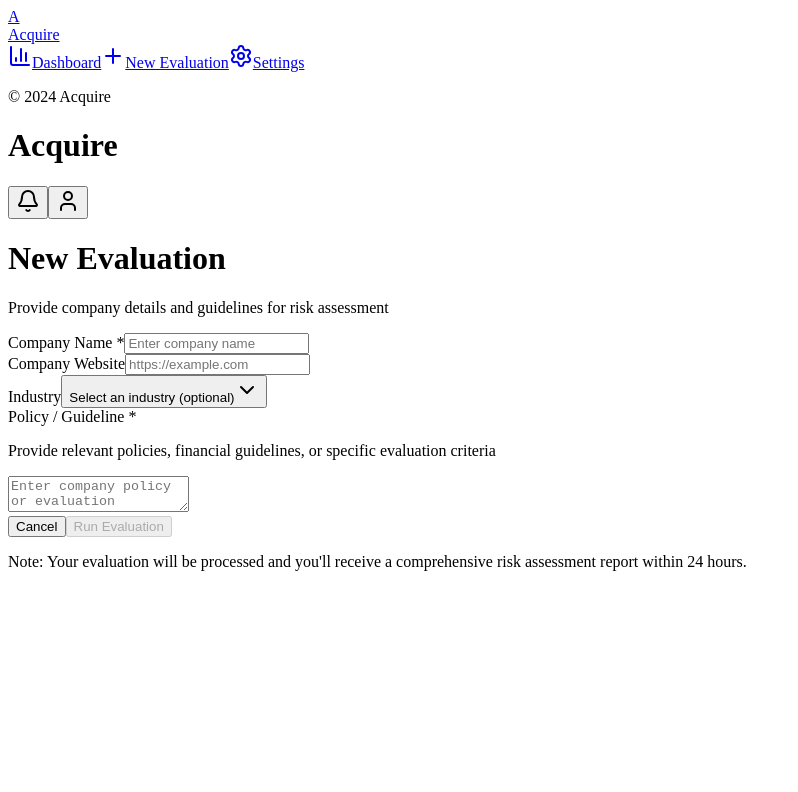
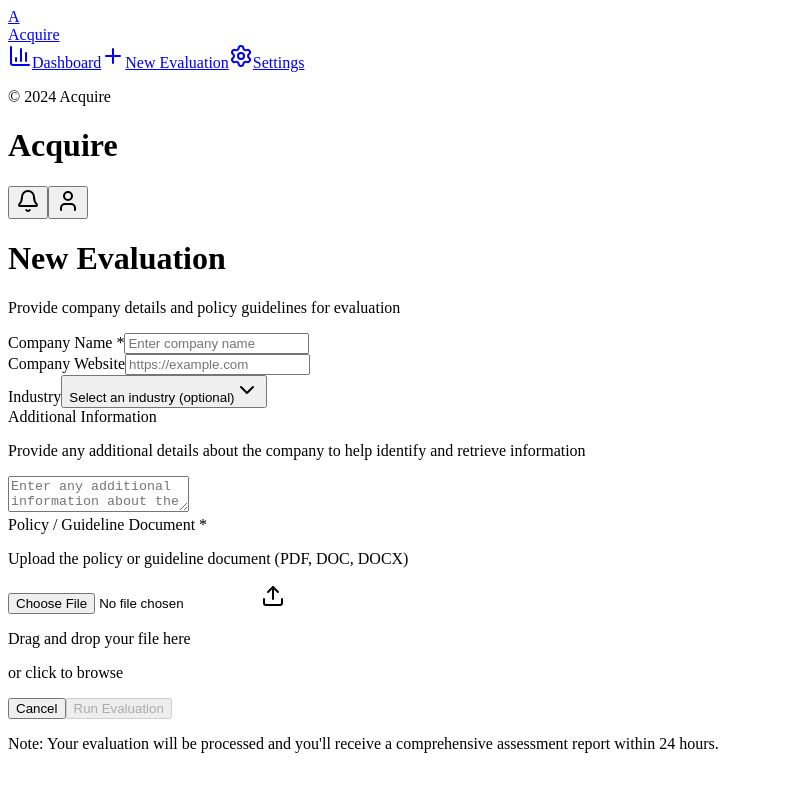
Before and after one commit to chakripulipaka/acquisition-frontend, a Next.js app: page /evaluation in a window 1280 px wide. Shown: the top 792 px of the page, without its empty margins (0-798 px from the left). Built offline with nearby package versions, Linux system fonts and the light colour scheme.

Commit message:
feat: enhance "New Evaluation" page with file upload and confirmation dialog\n\nUpdate form with file upload and validation; add exit confirmation dialog

```diff
--- a/app/evaluation/page.tsx
+++ b/app/evaluation/page.tsx
@@ -1,6 +1,6 @@
 'use client'
 
-import React from "react"
+import React from 'react'
 
 import { useState } from 'react'
 import { useRouter } from 'next/navigation'
@@ -18,7 +18,16 @@ import {
   SelectTrigger,
   SelectValue,
 } from '@/components/ui/select'
-import { CheckCircle2 } from 'lucide-react'
+import {
+  AlertDialog,
+  AlertDialogAction,
+  AlertDialogCancel,
+  AlertDialogContent,
+  AlertDialogDescription,
+  AlertDialogHeader,
+  AlertDialogTitle,
+} from '@/components/ui/alert-dialog'
+import { CheckCircle2, Upload } from 'lucide-react'
 
 const INDUSTRIES = [
   'Technology',
@@ -37,12 +46,15 @@ export default function EvaluationPage() {
   const router = useRouter()
   const [isSubmitting, setIsSubmitting] = useState(false)
   const [isSuccess, setIsSuccess] = useState(false)
+  const [showCancelDialog, setShowCancelDialog] = useState(false)
   const [formData, setFormData] = useState({
     companyName: '',
     companyWebsite: '',
-    policy: '',
     industry: '',
+    additionalInfo: '',
+    policyFile: null as File | null,
   })
+  const [fileName, setFileName] = useState('')
 
   const handleInputChange = (
     e: React.ChangeEvent<HTMLInputElement | HTMLTextAreaElement>,
@@ -61,6 +73,17 @@ export default function EvaluationPage() {
     }))
   }
 
+  const handleFileChange = (e: React.ChangeEvent<HTMLInputElement>) => {
+    const file = e.target.files?.[0]
+    if (file) {
+      setFormData((prev) => ({
+        ...prev,
+        policyFile: file,
+      }))
+      setFileName(file.name)
+    }
+  }
+
   const handleSubmit = async (e: React.FormEvent) => {
     e.preventDefault()
     setIsSubmitting(true)
@@ -75,6 +98,15 @@ export default function EvaluationPage() {
     setTimeout(() => {
       router.push('/')
     }, 2000)
+  }
+
+  const handleCancelClick = () => {
+    setShowCancelDialog(true)
+  }
+
+  const handleConfirmCancel = () => {
+    setShowCancelDialog(false)
+    router.push('/')
   }
 
   if (isSuccess) {
@@ -102,7 +134,7 @@ export default function EvaluationPage() {
     )
   }
 
-  const isFormValid = formData.companyName.trim() && formData.policy.trim()
+  const isFormValid = formData.companyName.trim() && formData.policyFile
 
   return (
     <div className="flex h-screen bg-white">
@@ -117,7 +149,7 @@ export default function EvaluationPage() {
                 New Evaluation
               </h1>
               <p className="text-muted-foreground">
-                Provide company details and guidelines for risk assessment
+                Provide company details and policy guidelines for evaluation
               </p>
             </div>
 
@@ -175,23 +207,61 @@ export default function EvaluationPage() {
                   </Select>
                 </div>
 
-                {/* Policy/Guideline Textarea */}
+                {/* Additional Information */}
                 <div className="space-y-2">
-                  <Label htmlFor="policy" className="text-foreground font-semibold">
-                    Policy / Guideline *
+                  <Label htmlFor="additionalInfo" className="text-foreground font-semibold">
+                    Additional Information
                   </Label>
                   <p className="text-sm text-muted-foreground mb-2">
-                    Provide relevant policies, financial guidelines, or specific evaluation criteria
+                    Provide any additional details about the company to help identify and retrieve information
                   </p>
                   <Textarea
-                    id="policy"
-                    name="policy"
-                    placeholder="Enter company policy or evaluation guidelines..."
-                    value={formData.policy}
+                    id="additionalInfo"
+                    name="additionalInfo"
+                    placeholder="Enter any additional information about the company..."
+                    value={formData.additionalInfo}
                     onChange={handleInputChange}
-                    className="bg-white min-h-[200px]"
-                    required
+                    className="bg-white min-h-[120px]"
                   />
+                </div>
+
+                {/* File Upload */}
+                <div className="space-y-2">
+                  <Label htmlFor="policyFile" className="text-foreground font-semibold">
+                    Policy / Guideline Document *
+                  </Label>
+                  <p className="text-sm text-muted-foreground mb-3">
+                    Upload the policy or guideline document (PDF, DOC, DOCX)
+                  </p>
+                  <div className="border-2 border-dashed border-border rounded-lg p-6 hover:border-primary/50 transition-colors">
+                    <input
+                      id="policyFile"
+                      type="file"
+                      accept=".pdf,.doc,.docx"
+                      onChange={handleFileChange}
+                      className="hidden"
+                      required
+                    />
+                    <label
+                      htmlFor="policyFile"
+                      className="flex flex-col items-center justify-center cursor-pointer"
+                    >
+                      <Upload className="w-8 h-8 text-muted-foreground mb-2" />
+                      {fileName ? (
+                        <>
+                          <p className="text-sm font-medium text-foreground">{fileName}</p>
+                          <p className="text-xs text-muted-foreground">Click to change file</p>
+                        </>
+                      ) : (
+                        <>
+                          <p className="text-sm font-medium text-foreground">
+                            Drag and drop your file here
+                          </p>
+                          <p className="text-xs text-muted-foreground">or click to browse</p>
+                        </>
+                      )}
+                    </label>
+                  </div>
                 </div>
 
                 {/* Form Actions */}
@@ -199,8 +269,8 @@ export default function EvaluationPage() {
                   <Button
                     type="button"
                     variant="outline"
-                    onClick={() => router.push('/')}
-                    className="flex-1"
+                    onClick={handleCancelClick}
+                    className="flex-1 bg-transparent"
                   >
                     Cancel
                   </Button>
@@ -219,12 +289,35 @@ export default function EvaluationPage() {
             <div className="mt-8 max-w-2xl bg-blue-50 border border-blue-100 rounded-lg p-4">
               <p className="text-sm text-blue-900">
                 <span className="font-semibold">Note:</span> Your evaluation will be processed
-                and you'll receive a comprehensive risk assessment report within 24 hours.
+                and you'll receive a comprehensive assessment report within 24 hours.
               </p>
             </div>
           </div>
         </main>
       </div>
+
+      {/* Cancel Confirmation Dialog */}
+      <AlertDialog open={showCancelDialog} onOpenChange={setShowCancelDialog}>
+        <AlertDialogContent>
+          <AlertDialogHeader>
+            <AlertDialogTitle>Exit Evaluation?</AlertDialogTitle>
+            <AlertDialogDescription>
+              Are you sure you'd like to exit? Any unsaved information will be lost.
+            </AlertDialogDescription>
+          </AlertDialogHeader>
+          <div className="flex gap-3 justify-end">
+            <AlertDialogCancel onClick={() => setShowCancelDialog(false)}>
+              Keep Editing
+            </AlertDialogCancel>
+            <AlertDialogAction
+              onClick={handleConfirmCancel}
+              className="bg-primary hover:bg-primary/90 text-primary-foreground"
+            >
+              Exit
+            </AlertDialogAction>
+          </div>
+        </AlertDialogContent>
+      </AlertDialog>
     </div>
   )
 }
```
